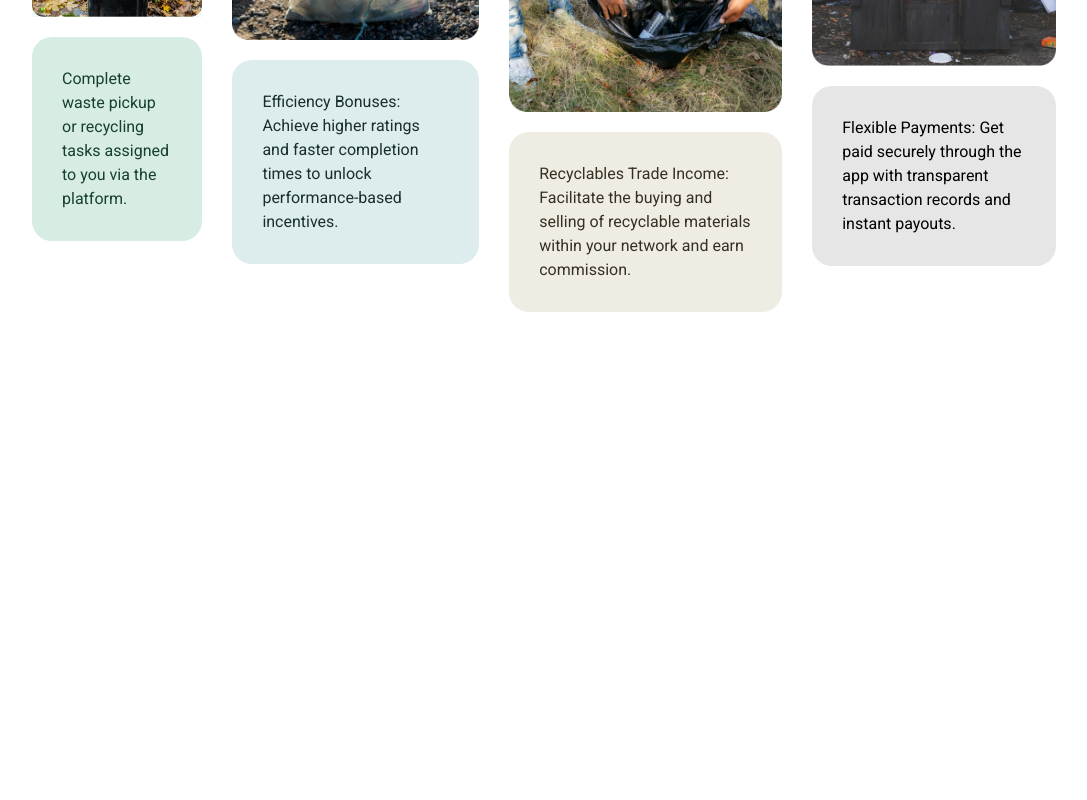
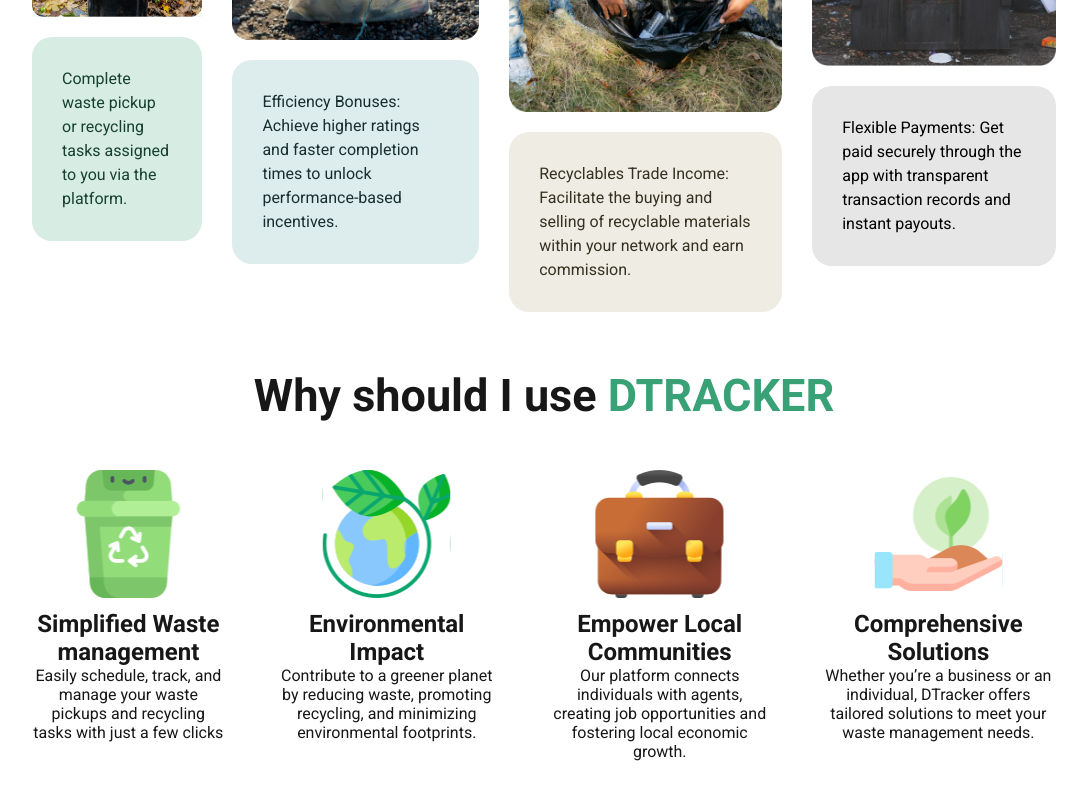
Before and after one commit to carrington-115/dtracker-website, a Next.js app: page / in a window 1280 px wide. Shown: the part 2974-3774 px from the top of the page, without its empty margins (96-1183 px from the left). Before the commit the page ends 3286 px from the top, so only its background shows below. Built offline with nearby package versions, Linux system fonts and the light colour scheme.

Commit message:
added values section to the page

```diff
--- a/src/app/page.tsx
+++ b/src/app/page.tsx
@@ -5,10 +5,10 @@
   Header,
   Hero,
   MoneyComponent,
+  MoneySection,
+  ValuesSection,
   WorkElement,
 } from "@/components";
-import { colors, textFontStyles } from "@/styles";
-import { moneyElements } from "@/constants";
 
 export default function Home() {
   return (
@@ -17,40 +17,10 @@
       <Hero />
       <FeaturesSection />
       <WorkElement />
-      <section className="money-section">
-        <h1
-          style={{
-            ...textFontStyles.display.displayMediumBold,
-            fontWeight: "bold",
-          }}
-        >
-          How do I make Money on
-          <strong style={{ color: colors.primaryColor }}> DTRACKER</strong>
-        </h1>
-        <div className="inner-container">
-          {moneyElements.map((props, index) => (
-            <MoneyComponent {...props} key={index} />
-          ))}
-        </div>
-      </section>
+      <MoneySection />
+      <ValuesSection />
     </Container>
   );
 }
 
-const Container = styled.section`
-  .money-section {
-    display: flex;
-    flex-direction: column;
-    align-items: center;
-    margin-top: 50px;
-    gap: 30px;
-    width: 100%;
-    .inner-container {
-      width: 80%;
-      display: flex;
-      justify-content: space-between;
-      gap: 30px;
-      align-items: center;
-    }
-  }
-`;
+const Container = styled.section``;
--- /dev/null
+++ b/src/components/MoneySection.tsx
@@ -0,0 +1,46 @@
+"use client";
+
+import styled from "styled-components";
+import React from "react";
+import { colors, textFontStyles } from "@/styles";
+import { moneyElements } from "@/constants";
+import { MoneyComponent } from ".";
+
+export default function componentName() {
+  return (
+    <>
+      <Container className="money-section">
+        <h1
+          style={{
+            ...textFontStyles.display.displayMediumBold,
+            fontWeight: "bold",
+          }}
+        >
+          How do I make Money on
+          <strong style={{ color: colors.primaryColor }}> DTRACKER</strong>
+        </h1>
+        <div className="inner-container">
+          {moneyElements.map((props, index) => (
+            <MoneyComponent {...props} key={index} />
+          ))}
+        </div>
+      </Container>
+    </>
+  );
+}
+
+const Container = styled.section`
+  display: flex;
+  flex-direction: column;
+  align-items: center;
+  margin-top: 50px;
+  gap: 30px;
+  width: 100%;
+  .inner-container {
+    width: 80%;
+    display: flex;
+    justify-content: space-between;
+    gap: 30px;
+    align-items: center;
+  }
+`;
--- a/src/components/ValuesElement.tsx
+++ b/src/components/ValuesElement.tsx
@@ -14,10 +14,23 @@
     <Container>
       <img src={icon} alt="value icon" />
       <div className="inner-container">
-        <h3 style={{ ...textFontStyles.headline.headlineSmallBold }}>
+        <h3
+          style={{
+            ...textFontStyles.headline.headlineSmallBold,
+            lineHeight: "normal",
+            fontWeight: "bold",
+          }}
+        >
           {title}
         </h3>
-        <p style={{ ...textFontStyles.title.titleMediumRegular }}>{content}</p>
+        <p
+          style={{
+            ...textFontStyles.title.titleMediumRegular,
+            lineHeight: "normal",
+          }}
+        >
+          {content}
+        </p>
       </div>
     </Container>
   );
@@ -31,9 +44,11 @@
   .inner-container {
     display: flex;
     flex-direction: column;
+    align-items: center;
     h3,
     p {
       text-align: center;
+      line-height: normal;
     }
   }
 `;
--- a/src/components/ValuesSection.tsx
+++ b/src/components/ValuesSection.tsx
@@ -4,18 +4,25 @@
 import React from "react";
 import styled from "styled-components";
 import { ValuesElement } from ".";
+import { colors, textFontStyles } from "@/styles";
 
 export default function componentName() {
   return (
-    <Container>
-      <h1>
-        Why should I use <strong>DTRACKER</strong>
-        <div className="inner-container">
-          {valueContents.map((props, index) => (
-            <ValuesElement {...props} key={index} />
-          ))}
-        </div>
+    <Container id="benefits">
+      <h1
+        style={{
+          ...textFontStyles.display.displayMediumBold,
+          fontWeight: "bold",
+        }}
+      >
+        Why should I use
+        <strong style={{ color: colors.primaryColor }}> DTRACKER</strong>
       </h1>
+      <div className="values-container">
+        {valueContents.map((props, index) => (
+          <ValuesElement {...props} key={index} />
+        ))}
+      </div>
     </Container>
   );
 }
@@ -27,7 +34,7 @@
   padding: 50px 0px;
   gap: 40px;
   width: 100%;
-  .inner-container {
+  .values-container {
     width: 80%;
     display: flex;
     gap: 50px;
--- a/src/components/index.ts
+++ b/src/components/index.ts
@@ -7,6 +7,7 @@
 import MoneyComponent from "./MoneyComponent";
 import ValuesElement from "./ValuesElement";
 import ValuesSection from "./ValuesSection";
+import MoneySection from "./MoneySection";
 
 export {
   Buttons,
@@ -18,4 +19,5 @@
   MoneyComponent,
   ValuesElement,
   ValuesSection,
+  MoneySection,
 };
```
